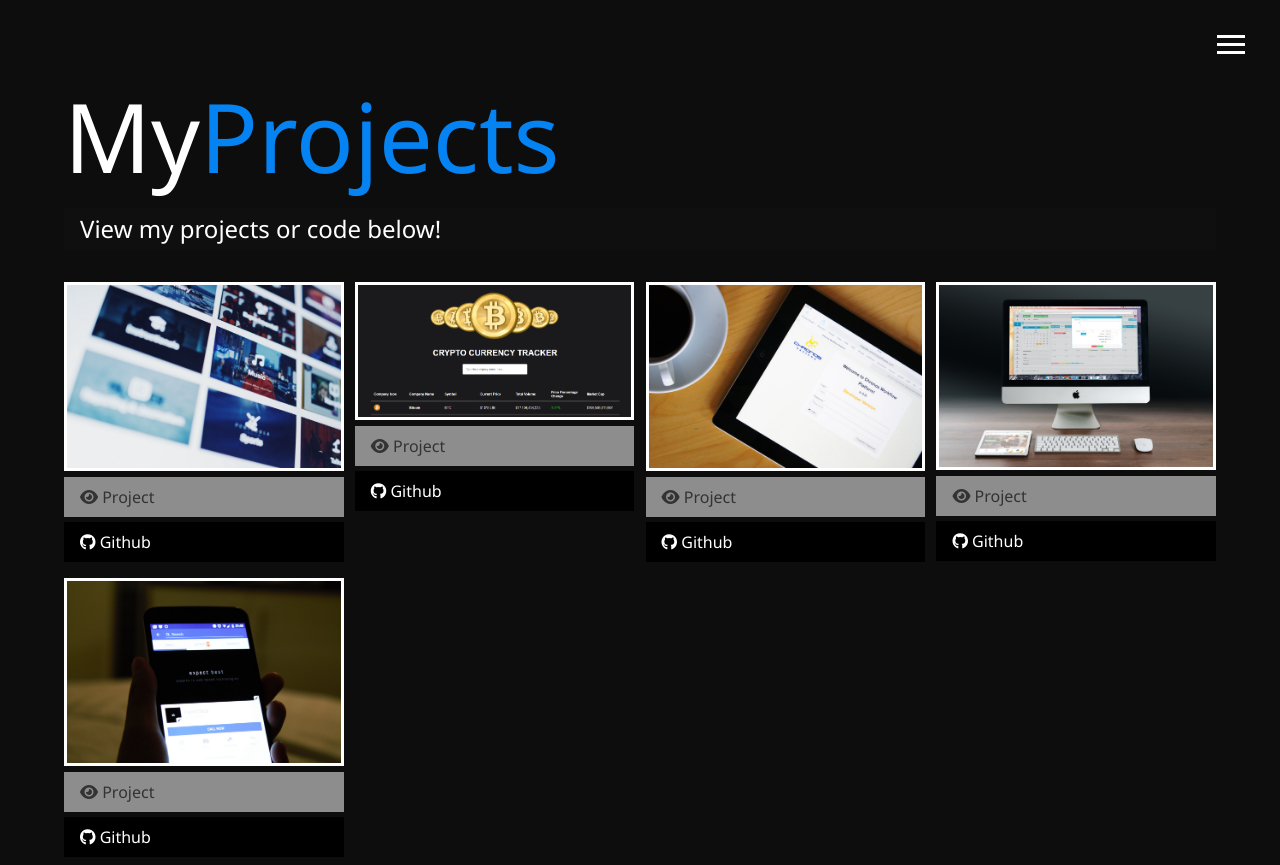
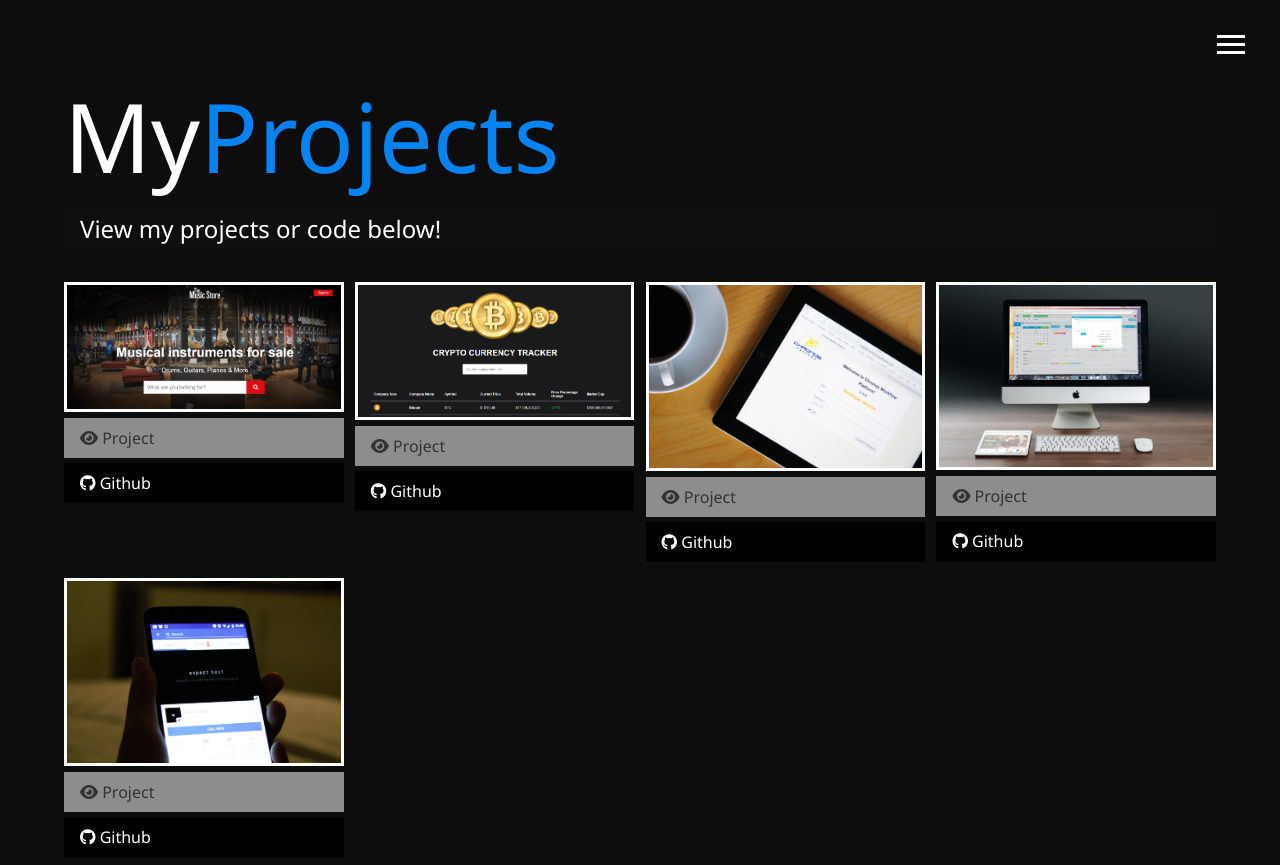
Before and after one commit to devfig37/personal_website, a plain HTML site: page work.html in a window 1280 px wide. Shown: the top 865 px of the page. Drawn offline with Linux system fonts and the light colour scheme.

Commit message:
Update work.html

```diff
--- a/work.html
+++ b/work.html
@@ -57,7 +57,7 @@
       <div class="projects">
         <div class="item">
           <a href="#!">
-            <img src="img/project1.jpg" alt="Project" />
+            <img src="img/previewpage.jpg" alt="Project" />
           </a>
           <a href="#" class="btn-light"> <i class="fas fa-eye"></i> Project </a>
           <a href="#" class="btn-dark">
```
